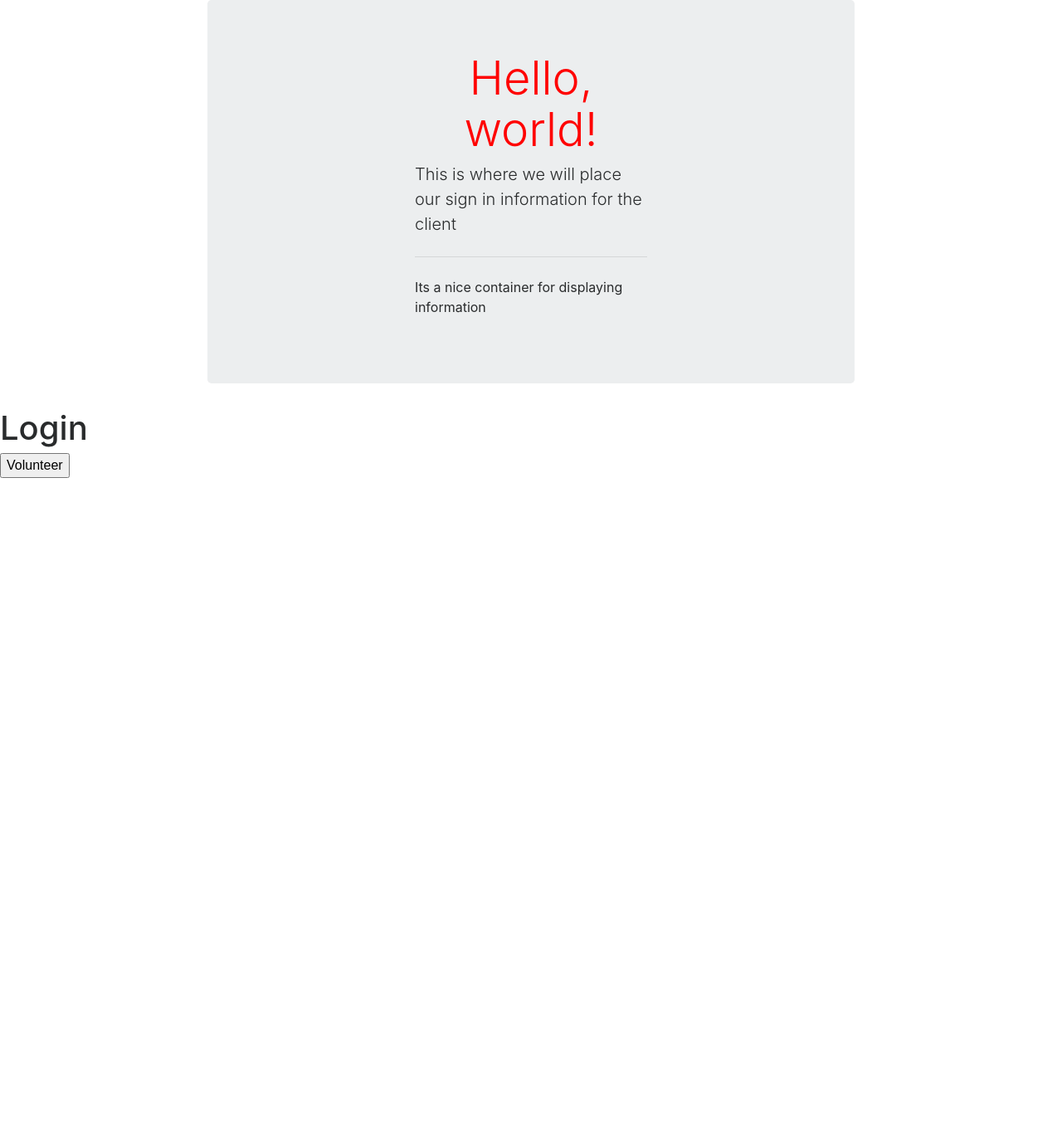
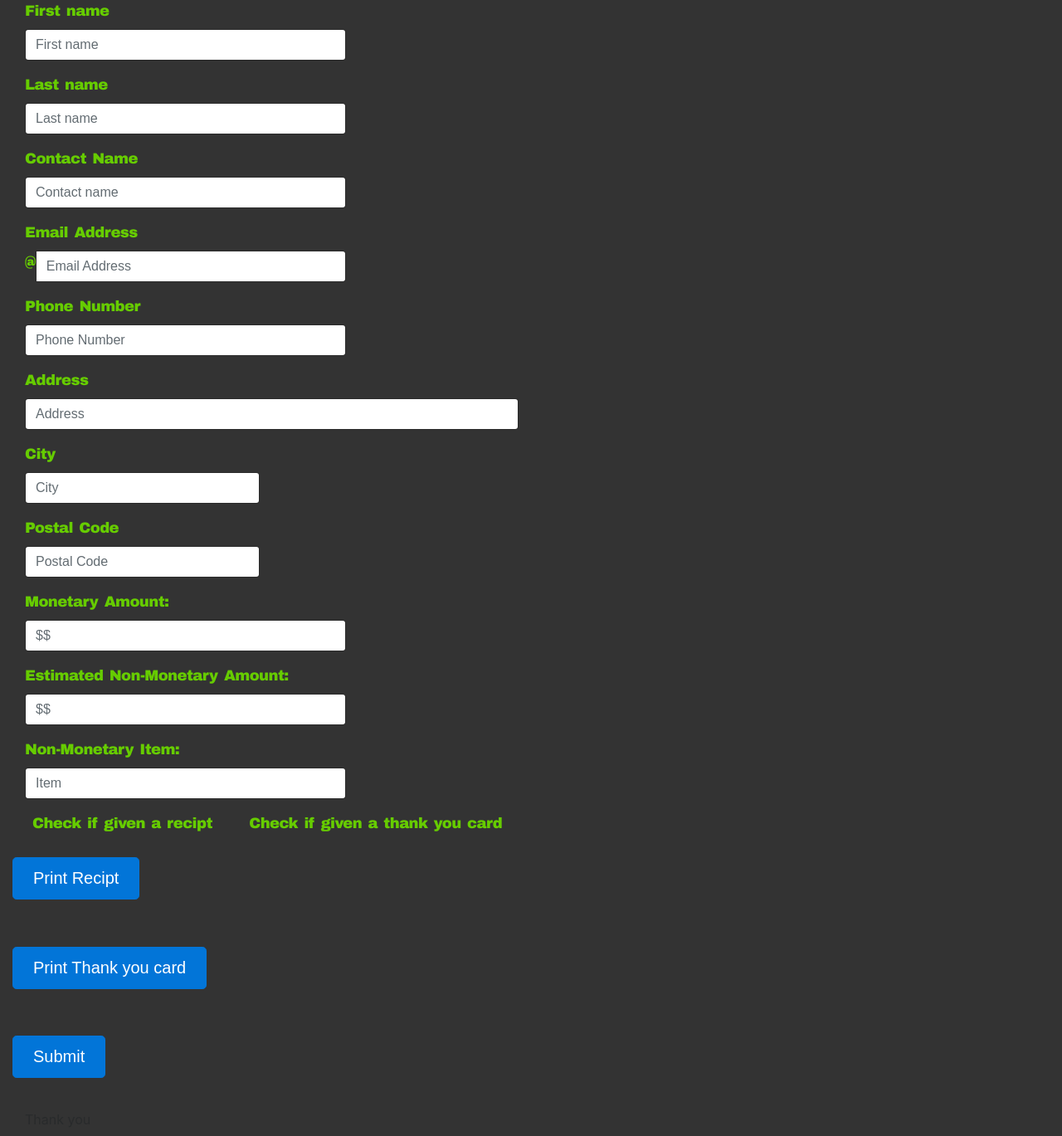
Before and after one commit to NathanNobert/AUCSCCamClub, an Electron app: page src/index.html in a window 1280 px wide. Shown: the whole page at 83% size. Before the commit the page ends 800 px from the top, so only its background shows below. Drawn offline with nearby package versions, Linux system fonts and the light colour scheme.

Commit message:
Added HTML and CSS files for the form

```diff
--- a/assets/css/customBootstrap.css
+++ b/assets/css/customBootstrap.css
@@ -1,11 +1,23 @@
-.jumbotron {
-	padding-left: 250px;
-	padding-right: 250px;
-	align-items: center;
-	margin-left: 250px;
-	margin-right: 250px;
+.container-fluid{
+	background-color: rgb(51,51,51);
 }
-.display-4 {
-	text-align: center;
-	color: red;
+
+.col-md-4 mb-3{
+	background-color: rgb(102,204,0);
 }
+#validationDefaultUsername{
+}
+
+#text{
+	font-family: "Arial Black",Gadget,sans-serif;
+	font-size: 18px;
+	letter-spacing: -0.6px;
+	word-spacing: 2px;
+	color: #66CC00;
+}
+.button{
+	padding-bottom: 1cm;
+	padding-top: 0.5cm;
+	align-content: center;
+	background-color: rgb(51,51,51);
+}
--- /dev/null
+++ b/assets/css/index.css
@@ -0,0 +1,3 @@
+#background {
+background: #66CC00 none no-repeat scroll 0 0;
+}
--- a/src/index.html
+++ b/src/index.html
@@ -15,26 +15,124 @@ This will be the sign on screen
 
 </head>
 <body>
-	<div class="jumbotron">
-	  <h1 class="display-4">Hello, world!</h1>
-	  <p class="lead">This is where we will place our sign in information for the client</p>
-	  <hr class="my-4">
-	  <p>Its a nice container for displaying information</p>
+
+	<div class="container-fluid">
+		<form>
+
+
+			<div class="form-row">
+				<div class="col-md-4 mb-3" id="text">
+					<label for="validationDefault01">First name</label>
+					<input type="text" class="form-control" id="validationDefault01" placeholder="First name" required>
+				</div>
+
+				<div class="col-md-4 mb-3" id="text">
+					<label for="validationDefault02">Last name</label>
+					<input type="text" class="form-control" id="validationDefault02" placeholder="Last name"  required>
+				</div>
+
+				<div class="col-md-4 mb-3" id="text">
+					<label for="validationDefault02">Contact Name</label>
+					<input type="text" class="form-control" id="validationDefault02" placeholder="Contact name"  required>
+				</div>
+
+			</div>
+
+
+			<div class="form-row">
+				<div class="col-md-4 mb-3" id="text">
+					<label for="validationDefaultUsername">Email Address</label>
+					<div class="input-group">
+						 <div class="input-group-prepend">
+					 		<span class="input-group-text" id="inputGroupPrepend2">@</span>
+					 	</div>
+					 		<input type="text" class="form-control" id="validationDefaultUsername" placeholder="Email Address" aria-describedby="inputGroupPrepend2" required>
+					</div>
+
+				</div>
+
+				<div class="col-md-4 mb-3" id="text">
+					<label for="validationDefault02">Phone Number</label>
+					<input type="text" class="form-control" id="validationDefault02" placeholder="Phone Number"  required>
+				</div>
+
+			</div>
+
+
+				<div class="form-row">
+					<div class="col-md-6 mb-3" id="text">
+						<label for="validationDefault03">Address</label>
+						<input type="text" class="form-control" id="validationDefault03" placeholder="Address" required>
+					</div>
+
+					<div class="col-md-3 mb-3" id="text">
+						<label for="validationDefault04">City</label>
+						<input type="text" class="form-control" id="validationDefault04" placeholder="City" required>
+					</div>
+
+
+					<div class="col-md-3 mb-3" id="text">
+						<label for="validationDefault05">Postal Code</label>
+						<input type="text" class="form-control" id="validationDefault05" placeholder="Postal Code" required>
+					</div>
+				</div>
+
+
+				<div class="form-row" id="text">
+					<div class="col-md-4 mb-3">
+						<label for="validationDefault01">Monetary Amount: </label>
+						<input type="text" class="form-control" id="validationDefault01" placeholder="$$" required>
+					</div>
+				</div>
+
+
+				<div class="form-row">
+					<div class="col-md-4 mb-3" id="text">
+						<label for="validationDefault01">Estimated Non-Monetary Amount: </label>
+						<input type="text" class="form-control" id="validationDefault01" placeholder="$$"  required>
+					</div>
+
+					<div class="col-md-4 mb-3" id="text">
+						<label for="validationDefault01">Non-Monetary Item: </label>
+						<input type="text" class="form-control" id="validationDefault01" placeholder="Item"  required>
+					</div>
+
+				</div>
+
+
+				<div class="custom-control custom-checkbox" id="text">
+					<input type="checkbox" class="custom-control-input" id="givenRecipt">
+					<label class="custom-control-label" for="givenRecipt">Check if given a recipt</label>
+				</div>
+
+
+				<div class="custom-control custom-checkbox" id="text">
+					<input type="checkbox" class="custom-control-input" id="givenCard">
+					<label class="custom-control-label" for="givenCard">Check if given a thank you card</label>
+				</div>
+
+		</form>
+
+		<div class="button">
+			<button type="button" class="btn btn-primary btn-lg">Print Recipt</button>
+		</div>
+
+		<div class="button">
+			<button type="button" class="btn btn-primary btn-lg">Print Thank you card</button>
+		</div>
+
+		<div class="button">
+			<button type="button" class="btn btn-primary btn-lg">Submit</button>
+		</div>
+
+		<div class="container-fluid">
+			<label>Thank you</label>
+		</div>
+
+
 	</div>
 
 
 
-
-
-	<!--
-	Required Javascript scripts for using Bootstrap and jQuery to build faster and more appealing applications
-	-->
-	<script src="https://code.jquery.com/jquery-3.2.1.slim.min.js" integrity="sha384-KJ3o2DKtIkvYIK3UENzmM7KCkRr/rE9/Qpg6aAZGJwFDMVNA/GpGFF93hXpG5KkN" crossorigin="anonymous"></script>
-	<script src="https://cdnjs.cloudflare.com/ajax/libs/popper.js/1.12.9/umd/popper.min.js" integrity="sha384-ApNbgh9B+Y1QKtv3Rn7W3mgPxhU9K/ScQsAP7hUibX39j7fakFPskvXusvfa0b4Q" crossorigin="anonymous"></script>
-	<script src="https://maxcdn.bootstrapcdn.com/bootstrap/4.0.0-beta.3/js/bootstrap.min.js" integrity="sha384-a5N7Y/aK3qNeh15eJKGWxsqtnX/wWdSZSKp+81YjTmS15nvnvxKHuzaWwXHDli+4" crossorigin="anonymous"></script>
-	<h1>Login</h1>
-
-	<button>Volunteer</button>
-
 </body>
 </html>
```
